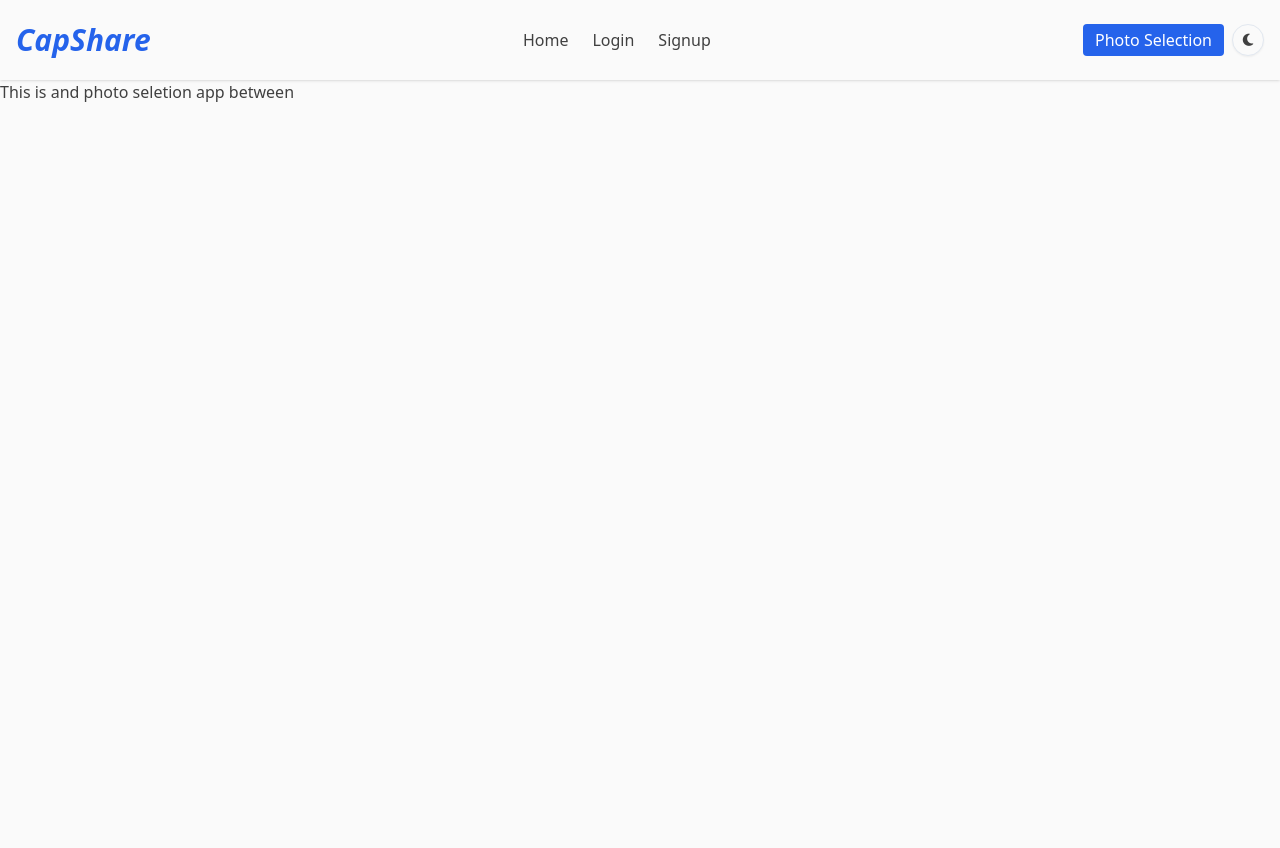
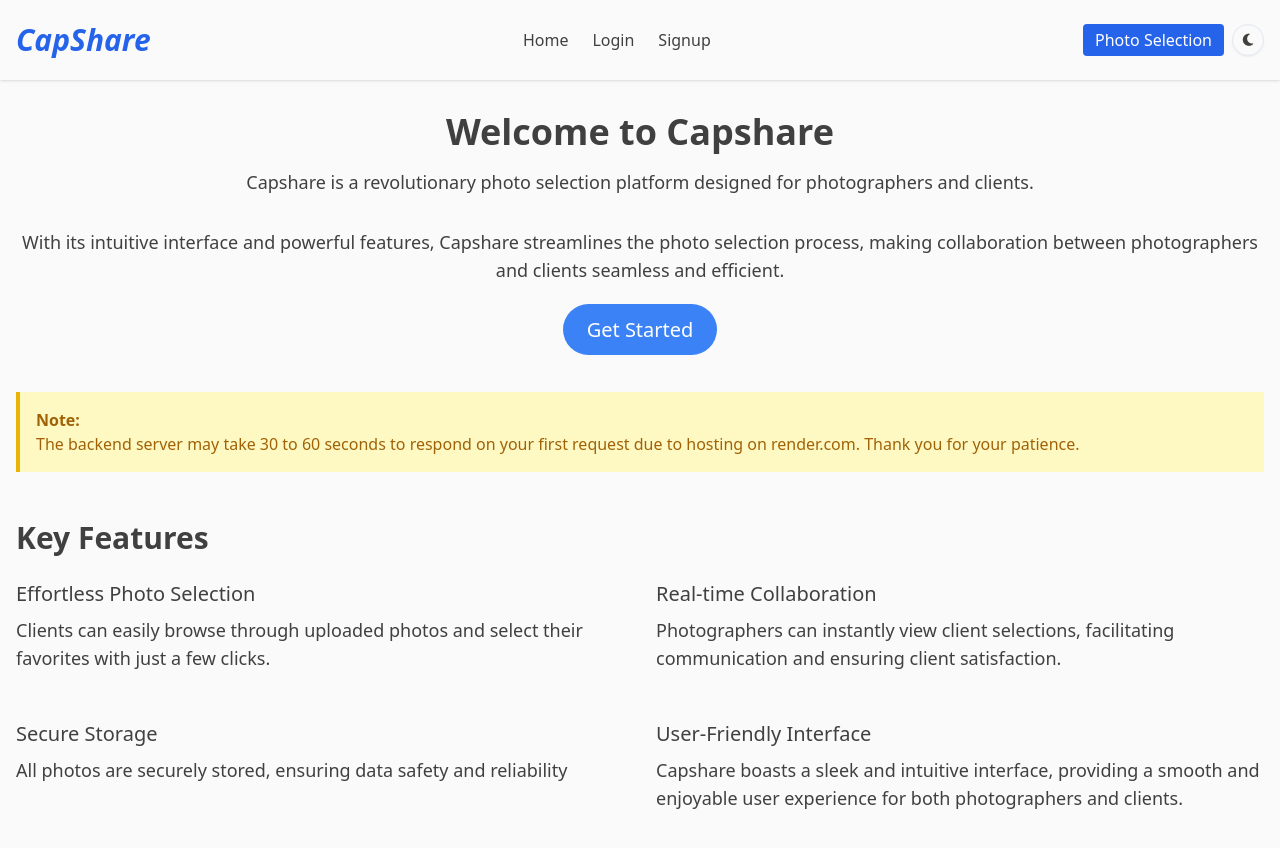
Before and after one commit to kevinchauhan/capshare-frontend, a React (Vite) app: page / in a window 1280 px wide. Shown: the top 848 px of the page. Before the commit the page ends 800 px from the top, so only its background shows below. Built offline with nearby package versions, Linux system fonts and the light colour scheme; no server answers.

Commit message:
add home page details

```diff
--- a/src/pages/home.tsx
+++ b/src/pages/home.tsx
@@ -1,6 +1,6 @@
 import Header from "@/components/custom/header"
 import { useAuthStore } from "@/store"
-import { Navigate } from "react-router-dom"
+import { Link, Navigate } from "react-router-dom"
 
 const Home = () => {
     const { user } = useAuthStore()
@@ -10,8 +10,43 @@ const Home = () => {
     return (
         <>
             <Header />
-            <div className="">
-                <p>This is and photo seletion app between</p>
+            <div className="container mx-auto px-4 py-8">
+
+                <section className="text-center">
+                    <h2 className="text-4xl font-semibold mb-4">Welcome to Capshare</h2>
+                    <p className="text-lg mb-8">Capshare is a revolutionary photo selection platform designed for photographers and clients.</p>
+                    <p className="text-lg mb-8">With its intuitive interface and powerful features, Capshare streamlines the photo selection process, making collaboration between photographers and clients seamless and efficient.</p>
+                    <Link to="/auth/signup" className="bg-blue-500 text-white px-6 py-3 rounded-full text-xl font-medium hover:bg-blue-600">Get Started</Link>
+                </section>
+                <section className="mt-12">
+                    <div className="bg-yellow-100 border-l-4 border-yellow-500 text-yellow-700 p-4" role="alert">
+                        <p className="font-bold">Note:</p>
+                        <p>The backend server may take 30 to 60 seconds to respond on your first request due to hosting on render.com. Thank you for your patience.</p>
+                    </div>
+                </section>
+
+                <section className="mt-12">
+                    <h3 className="text-3xl font-semibold mb-6">Key Features</h3>
+                    <ul className="grid grid-cols-1 md:grid-cols-2 gap-8">
+                        <li>
+                            <h4 className="text-xl font-medium mb-2">Effortless Photo Selection</h4>
+                            <p className="text-lg mb-4">Clients can easily browse through uploaded photos and select their favorites with just a few clicks.</p>
+                        </li>
+                        <li>
+                            <h4 className="text-xl font-medium mb-2">Real-time Collaboration</h4>
+                            <p className="text-lg mb-4">Photographers can instantly view client selections, facilitating communication and ensuring client satisfaction.</p>
+                        </li>
+                        <li>
+                            <h4 className="text-xl font-medium mb-2">Secure Storage</h4>
+                            <p className="text-lg mb-4">All photos are securely stored, ensuring data safety and reliability</p>
+                        </li>
+                        <li>
+                            <h4 className="text-xl font-medium mb-2">User-Friendly Interface</h4>
+                            <p className="text-lg mb-4">Capshare boasts a sleek and intuitive interface, providing a smooth and enjoyable user experience for both photographers and clients.</p>
+                        </li>
+                    </ul>
+                </section>
+
             </div>
         </>
     )
```
